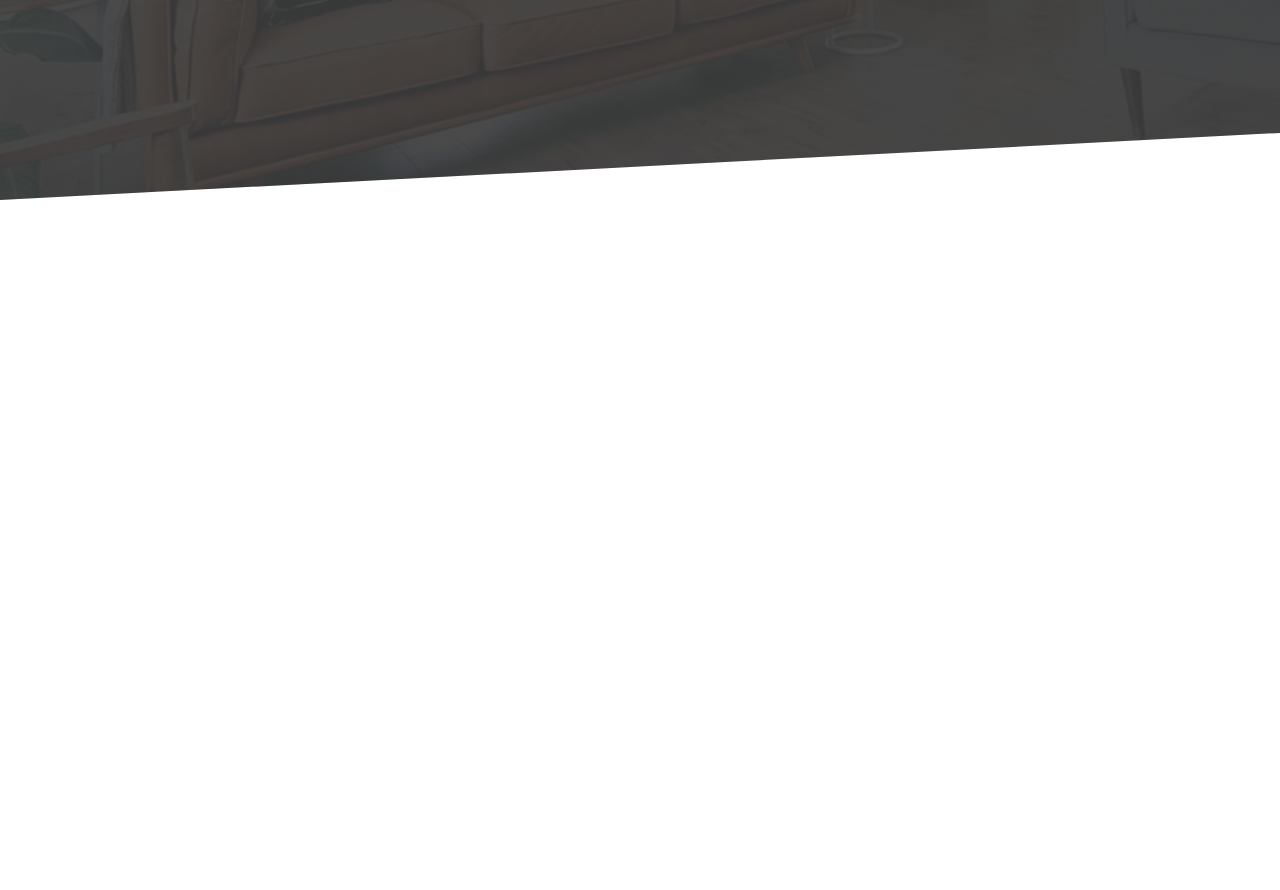
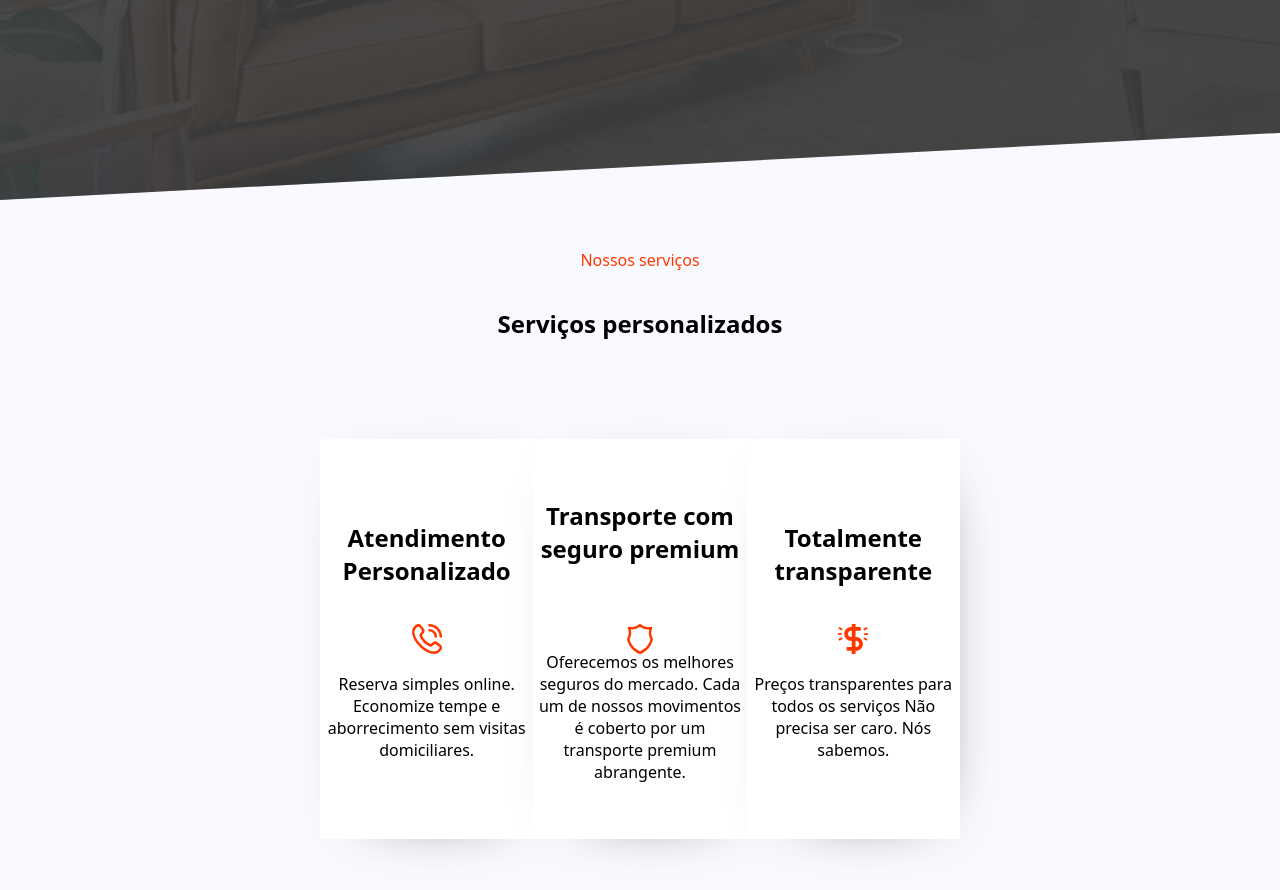
Before and after one commit to eummilena/projeto-move, a React (Vite) app: page / in a window 1280 px wide. Shown: the part 600-1490 px from the top of the page. Before the commit the page ends 800 px from the top, so only its background shows below. Built offline with nearby package versions, Linux system fonts and the light colour scheme.

Commit message:
services created

```diff
--- a/public/Global.css
+++ b/public/Global.css
@@ -14,6 +14,5 @@ html {
 
 body::before {
     content: "";
-    background-color: #f8f4ff;
 
 }
--- a/src/App.jsx
+++ b/src/App.jsx
@@ -1,12 +1,14 @@
 import React from 'react'
 import Header from './header/Header'
+import Services from './services/Services'
 
 
 function App() {
 
   return (
     <>
-    <Header/>
+      <Header />
+      <Services/>
     </>
   )
 }
--- /dev/null
+++ b/src/components/Subtitle.jsx
@@ -0,0 +1,9 @@
+import React from 'react'
+
+const Subtitle = ({subtitle, className}) => {
+  return (
+      <h2 className={className}>{ subtitle}</h2>
+  )
+}
+
+export default Subtitle
--- /dev/null
+++ b/src/components/Text.jsx
@@ -0,0 +1,9 @@
+import React from 'react'
+
+const Text = ({text, className}) => {
+  return (
+      <p className={className}>{text}</p>
+  )
+}
+
+export default Text
--- a/src/header/Header.css
+++ b/src/header/Header.css
@@ -27,7 +27,6 @@
 
 img {
     position: absolute;
-
 }
 
 h1 {
--- /dev/null
+++ b/src/services/DescriptionServices.css
@@ -0,0 +1,40 @@
+.descriptionServices {
+    display: flex;
+    flex-direction: row;
+    justify-content: space-between;
+    width: 50vw;
+    margin-top: 5rem;
+
+}
+
+.card {
+    display: flex;
+    flex-direction: column;
+    justify-content: center;
+    align-content: center;
+    align-items: center;
+    flex-wrap: wrap;
+    width: 300px;
+    height: 400px;
+    background-color: #fff;
+    gap: 50px;
+    padding: 5px;
+    -webkit-box-shadow: 10px 10px 64px -44px rgba(0, 0, 0, 0.75);
+    -moz-box-shadow: 10px 10px 64px -44px rgba(0, 0, 0, 0.75);
+    box-shadow: 10px 10px 64px -44px rgba(0, 0, 0, 0.75);
+
+}
+
+.card img {
+    width: 30px;
+    height: 30px;
+}
+
+.subtitle {
+    text-align: center;
+}
+
+.text {
+    font-size: 16px;
+    text-align: center;
+}
--- /dev/null
+++ b/src/services/DescriptionServices.jsx
@@ -0,0 +1,44 @@
+import React from 'react'
+import phone from '../assets/images/phone-call.svg'
+import dollar from '../assets/images/dollar.svg'
+import shield from '../assets/images/shield.svg'
+import Subtitle from '../components/Subtitle'
+import Text from '../components/Text'
+import './DescriptionServices.css'
+
+const services = [
+    {
+        icon: phone,
+        title: 'Atendimento Personalizado',
+        description: 'Reserva simples online. Economize tempe e aborrecimento sem visitas domiciliares.',
+    },
+
+        {
+        icon: shield,
+        title: 'Transporte com seguro premium',
+        description: 'Oferecemos os melhores seguros do mercado. Cada um de nossos movimentos é coberto por um transporte premium abrangente.',
+    },
+         {
+        icon: dollar,
+        title: 'Totalmente transparente',
+        description: 'Preços transparentes para todos os serviços Não precisa ser caro. Nós sabemos.',
+    },
+]
+console.log(services);
+
+const DescriptionServices = () => {
+    return (
+    <div className="descriptionServices">
+            {services.map((service, index) => (
+                <article className='card' key={index}>
+                    <img src={service.icon} />
+                    <Subtitle className="subtitle" subtitle={service.title} />
+                    <Text className="text" text={service.description} />
+                </article>
+            ))}
+</div>
+  )
+
+}
+
+export default DescriptionServices
--- /dev/null
+++ b/src/services/Services.css
@@ -0,0 +1,13 @@
+section {
+    height: 100vh;
+    display: flex;
+    flex-direction: column;
+    justify-content: center;
+    align-items: center;
+    background-color: #f8faff;
+    margin: 15rem 0;
+}
+
+.textPrincipal {
+    color: #ff3800;
+}
--- /dev/null
+++ b/src/services/Services.jsx
@@ -0,0 +1,19 @@
+import React from 'react'
+import Text from '../components/Text'
+import Subtitle from '../components/Subtitle'
+import './Services.css'
+import DescriptionServices from './DescriptionServices'
+
+const Services = () => {
+  return (
+      <section>
+          <Text className="textPrincipal" text="Nossos serviços" />
+          <Subtitle subtitle="Serviços personalizados" />
+          <DescriptionServices/>
+
+
+    </section>
+  )
+}
+
+export default Services
```
